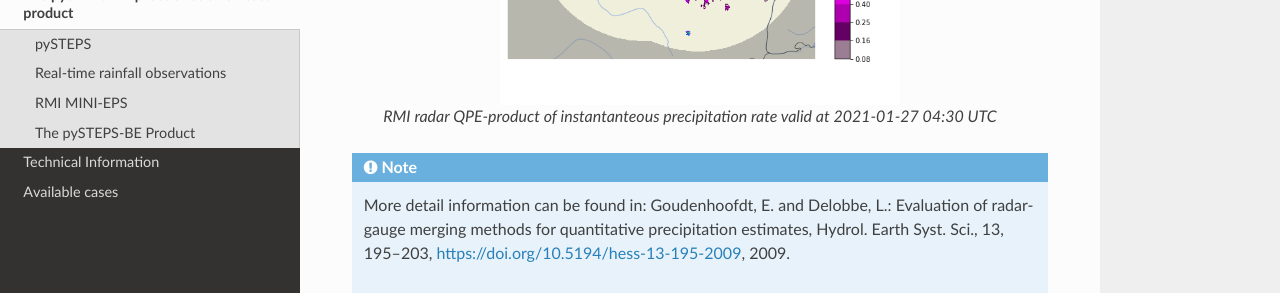
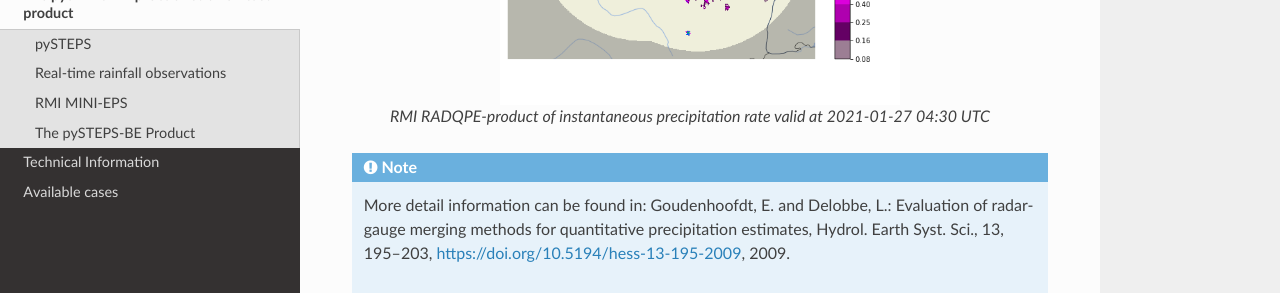
Before and after one commit to mpvginde/pySTEPS-BE, a Sphinx documentation site: the page built from docs/source/product.rst, in a window 1280 px wide and 900 px high, scrolled down 1213 px. Shown: the part 151-444 px from the top of the window. Built offline with Sphinx 7.4.7 and the Read the Docs theme 2.0.0, drawn with Linux system fonts in a browser that asks for light colours.

Commit message:
Update product.rst
fix description of img

```diff
--- a/docs/source/product.rst
+++ b/docs/source/product.rst
@@ -37,7 +37,7 @@ The result is a 1km-resolution 700x700 instantaneous precipitation rate analysis
    :align: center
    :width: 400px
 
-   RMI radar QPE-product of instantanteous precipitation rate valid at 2021-01-27 04:30 UTC
+   RMI RADQPE-product of instantaneous precipitation rate valid at 2021-01-27 04:30 UTC
 
 .. note::
    More detail information can be found in:
```
